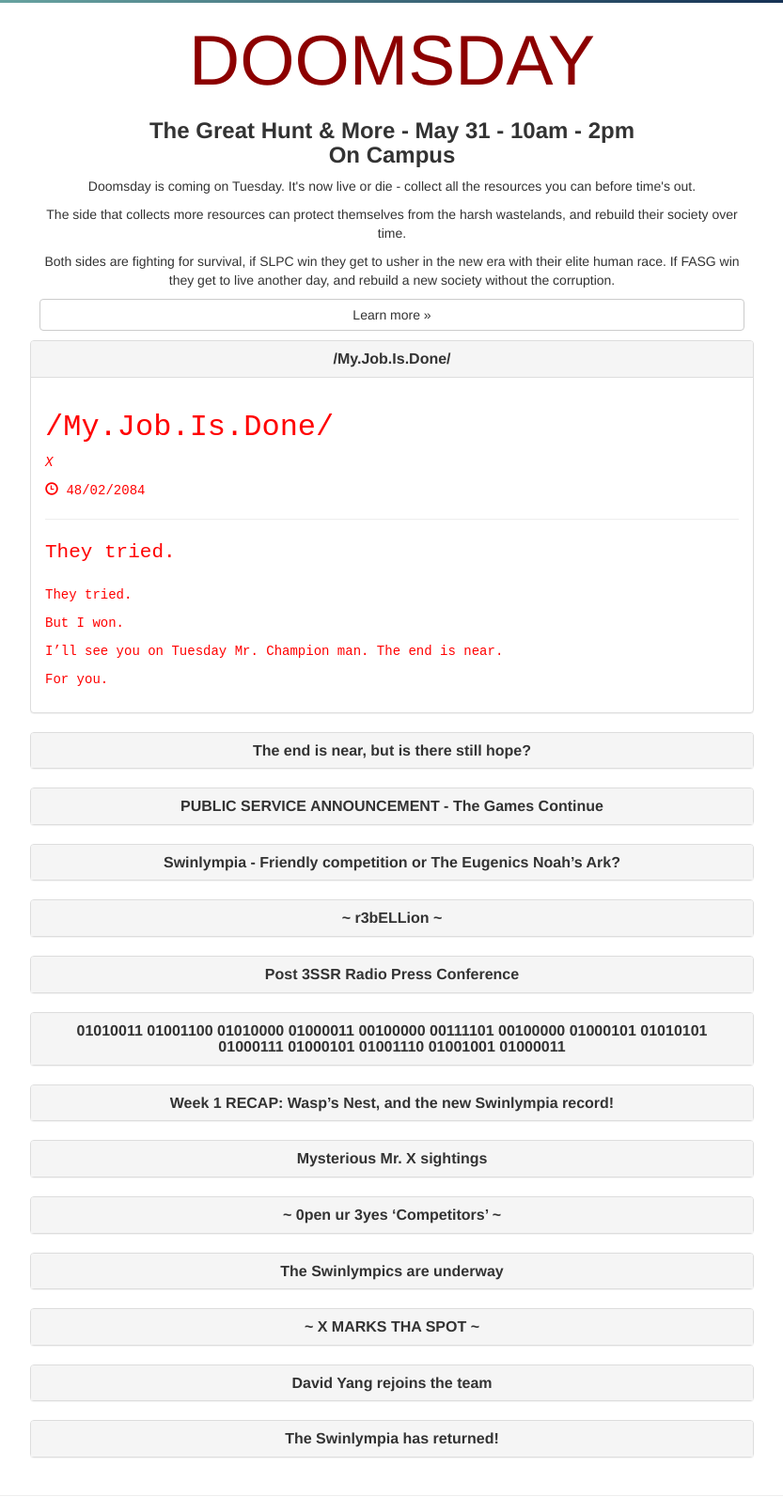
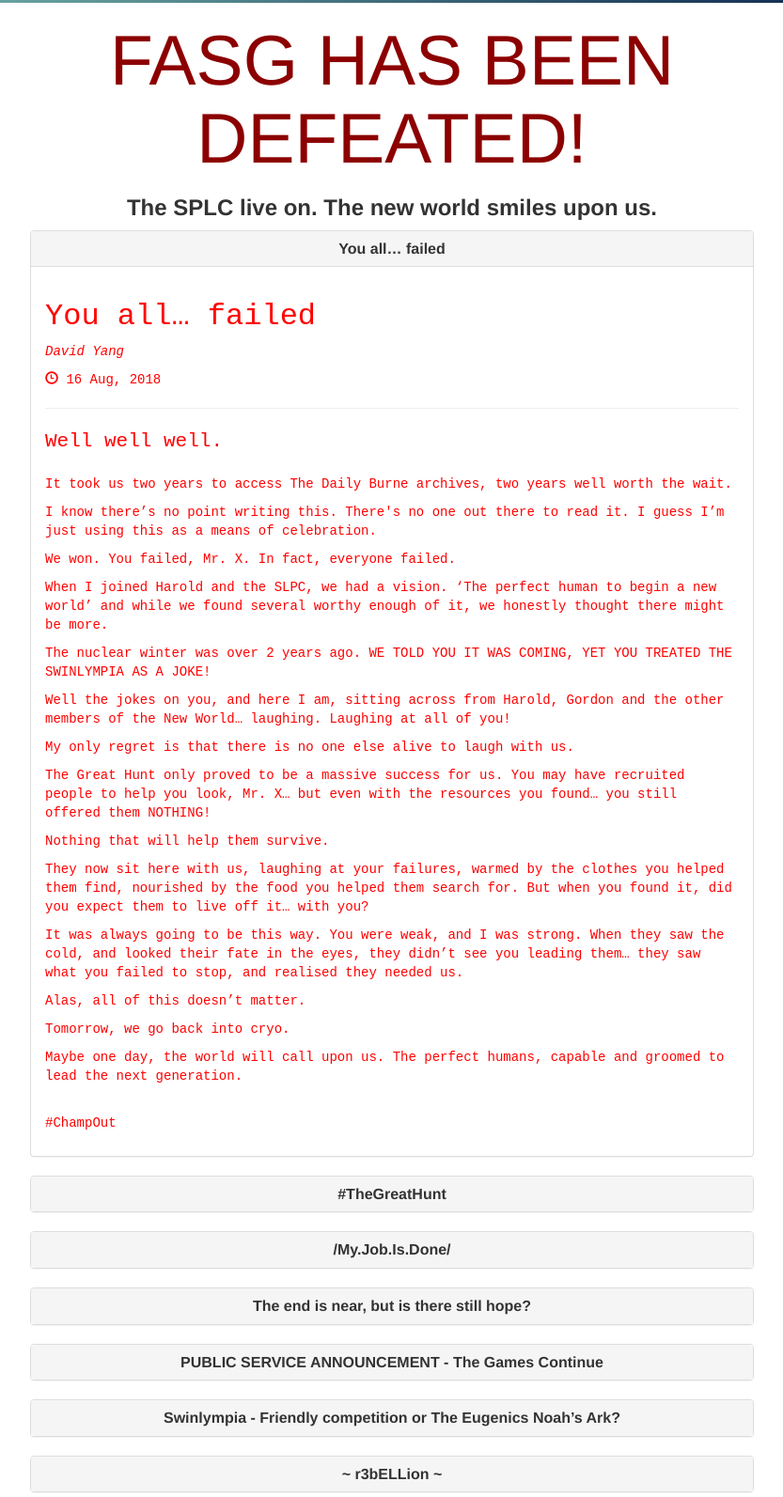
Before and after one commit to 9996176/swinlympia, a plain HTML site: page slpc.html in a window 1280 px wide. Shown: the part 254-1847 px from the top of the page at 94% size, without its empty margins (223-1056 px from the left). Drawn offline with nearby package versions, Linux system fonts and the light colour scheme.

Commit message:
- Final Blogs - GreatHunt Removal Changes

```diff
--- a/slpc.html
+++ b/slpc.html
@@ -87,12 +87,8 @@
     <div class="container">
       <div class="row">
         <div class="col-lg-8 col-lg-offset-2 col-lg-offset-2">
-          <h2 id="doomsday">DOOMSDAY</h2>
-          <h3 class="swinlympiatext"><b>The Great Hunt & More - May 31 - 10am - 2pm<br>On Campus</b></h4>
-          <p class="swinlympiatext">Doomsday is coming on Tuesday. It's now live or die - collect all the resources you can before time's out.</p>
-          <p class="swinlympiatext">The side that collects more resources can protect themselves from the harsh wastelands, and rebuild their society over time.<p>
-          <p class="swinlympiatext">Both sides are fighting for survival, if SLPC win they get to usher in the new era with their elite human race. If FASG win they get to live another day, and rebuild a new society without the corruption.</p>
-          <p><a class="btn btn-default center-block" href="slpcswinlympia.html" role="button" id="learnmore">Learn more &raquo;</a></p>
+          <h2 id="doomsday">FASG HAS BEEN DEFEATED!</h2>
+          <h3 class="swinlympiatext"><b>The SPLC live on. The new world smiles upon us.</b></h4>
         </div>
 
     <br>
@@ -104,10 +100,107 @@
             <div class="panel panel-default">
               <div class="panel-heading">
                 <h4 class="panel-title">
+                  <a data-toggle="collapse" href="#blogpost84">You all… failed</a>
+                </h4>
+              </div>
+              <div id="blogpost84" class="panel-collapse">
+                <div class="panel-body fasghack">
+                  <!-- Title -->
+                  <h1>You all… failed</h1>
+
+                  <!-- Author -->
+                  <p><em>
+                    David Yang
+                  </em></p>
+
+                  <!-- Date/Time -->
+                  <p><span class="glyphicon glyphicon-time"></span> 16 Aug, 2018</p>
+
+                  <hr>
+
+                  <!-- Post Content -->
+                  <p class="lead">Well well well.</p>
+                  <p>It took us two years to access The Daily Burne archives, two years well worth the wait.</p>
+                  <p>I know there’s no point writing this. There's no one out there to read it. I guess I’m just using this as a means of celebration.</p>
+                  <p>We won. You failed, Mr. X. In fact, everyone failed.</p>
+                  <p>When I joined Harold and the SLPC, we had a vision. ‘The perfect human to begin a new world’ and while we found several worthy enough of it, we honestly thought there might be more.</p>
+                  <p>The nuclear winter was over 2 years ago. WE TOLD YOU IT WAS COMING, YET YOU TREATED THE SWINLYMPIA AS A JOKE!</p>
+                  <p>Well the jokes on you, and here I am, sitting across from Harold, Gordon and the other members of the New World… laughing. Laughing at all of you!</p>
+                  <p>My only regret is that there is no one else alive to laugh with us.</p>
+                  <p>The Great Hunt only proved to be a massive success for us. You may have recruited people to help you look, Mr. X… but even with the resources you found… you still offered them NOTHING!</p>
+                  <p>Nothing that will help them survive.</p>
+                  <p>They now sit here with us, laughing at your failures, warmed by the clothes you helped them find, nourished by the food you helped them search for.
+                    But when you found it, did you expect them to live off it… with you?</p>
+                  <p>It was always going to be this way.
+                    You were weak, and I was strong. When they saw the cold, and looked their fate in the eyes, they didn’t see you leading them… they saw what you failed to stop, and realised they needed us.</p>
+                  <p>Alas, all of this doesn’t matter.</p>
+                  <p>Tomorrow, we go back into cryo.</p>
+                  <p>Maybe one day, the world will call upon us. The perfect humans, capable and groomed to lead the next generation.</p>
+                  <br>
+                  <p>#ChampOut</p>
+                </div>
+              </div>
+            </div>
+          </div>
+        </div>
+      </div>
+
+      <!-- Blog Post -->
+      <div class="row">
+        <div class="col-lg-8 col-lg-offset-2">
+          <div class="panel-group">
+            <div class="panel panel-default">
+              <div class="panel-heading">
+                <h4 class="panel-title">
+                  <a data-toggle="collapse" href="#blogpost85">#TheGreatHunt</a>
+                </h4>
+              </div>
+              <div id="blogpost85" class="panel-collapse collapse">
+                <div class="panel-body fasghack">
+                  <!-- Title -->
+                  <h1>#TheGreatHunt</h1>
+
+                  <!-- Author -->
+                  <p><em>
+                    Felicity Boveheart, editor for The Daily Burne
+                  </em></p>
+
+                  <!-- Date/Time -->
+                  <p><span class="glyphicon glyphicon-time"></span> 29 May, 2016</p>
+
+                  <hr>
+
+                  <!-- Post Content -->
+                  <p class="lead">I’m so cold, and I’m so hungry, but I have one goal in this world and it’s always been to provide the news; day, night, even in the face of death.</p>
+                  <p>My cohorts may have run away to fight for themselves, but I will be here until the very end, sitting at my computer here in this frozen office where the electricity continues to cut in and out, to fight with you against the SLPC and show them that we do have what it takes to survive.</p>
+                  <p>Todays forecast; -1 degree with a side of food shortage across the city.</p>
+                  <p>The current whereabouts are still unknown for the members of the SLPC as well as the winners of the Swinlympia.</p>
+                  <p>My bet is that they’re still on campus, hold up somewhere. Not that it matters since the most of us haven't had a decent meal in three days, nor do we have the energy now to even stop them.
+                    Mr. X still looms around the city, recruiting members to his cause in hopes of making a final assault - #TheGreatHunt - as he is calling it.</p>
+                  <p>A last ditch effort to foil the SLPC and steal from under them their precious resources.
+                    I don’t think I’ve ever said this, but I’ve definitely felt it for quite some time.</p>
+                  <p>Mr. X… I thank you. I’ll be the first to admit that I never believed you at the start, but your passion and fight was genuine, and for that, I thank you.</p>
+                  <p>My days are numbers here. I used the last of my petrol just to get into the office for I thought there might be people here, but I was mistaken. The temperature continues to drop and with no means of getting back across the city, this will be my final resting place.</p>
+                  <p>I will die beside my computer. Not the perfect human you were after, Mr. Swine… but I was definitely the perfect reporter.</p>
+                  <p>I hope you rot in hell, SLPC.</p>
+                </div>
+              </div>
+            </div>
+          </div>
+        </div>
+      </div>
+
+      <!-- Blog Post -->
+      <div class="row">
+        <div class="col-lg-8 col-lg-offset-2">
+          <div class="panel-group">
+            <div class="panel panel-default">
+              <div class="panel-heading">
+                <h4 class="panel-title">
                   <a data-toggle="collapse" href="#blogpost86">/My.Job.Is.Done/</a>
                 </h4>
               </div>
-              <div id="blogpost86" class="panel-collapse">
+              <div id="blogpost86" class="panel-collapse collapse">
                 <div class="panel-body fasghack">
                   <!-- Title -->
                   <h1>/My.Job.Is.Done/</h1>
```
